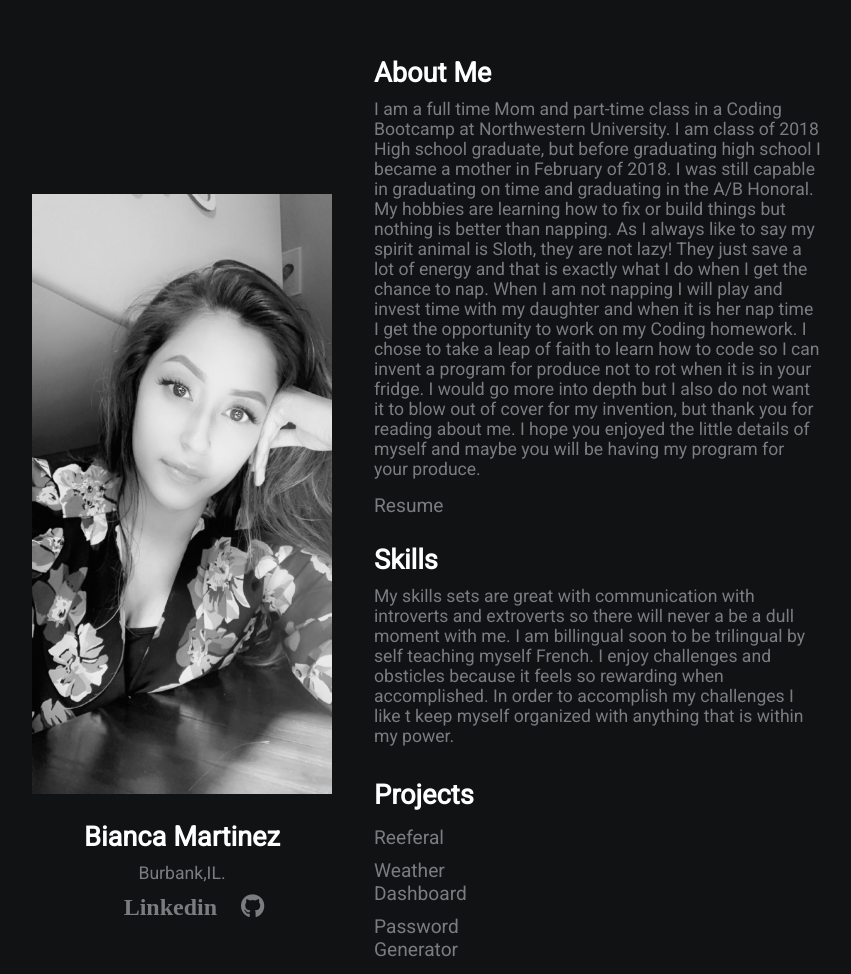
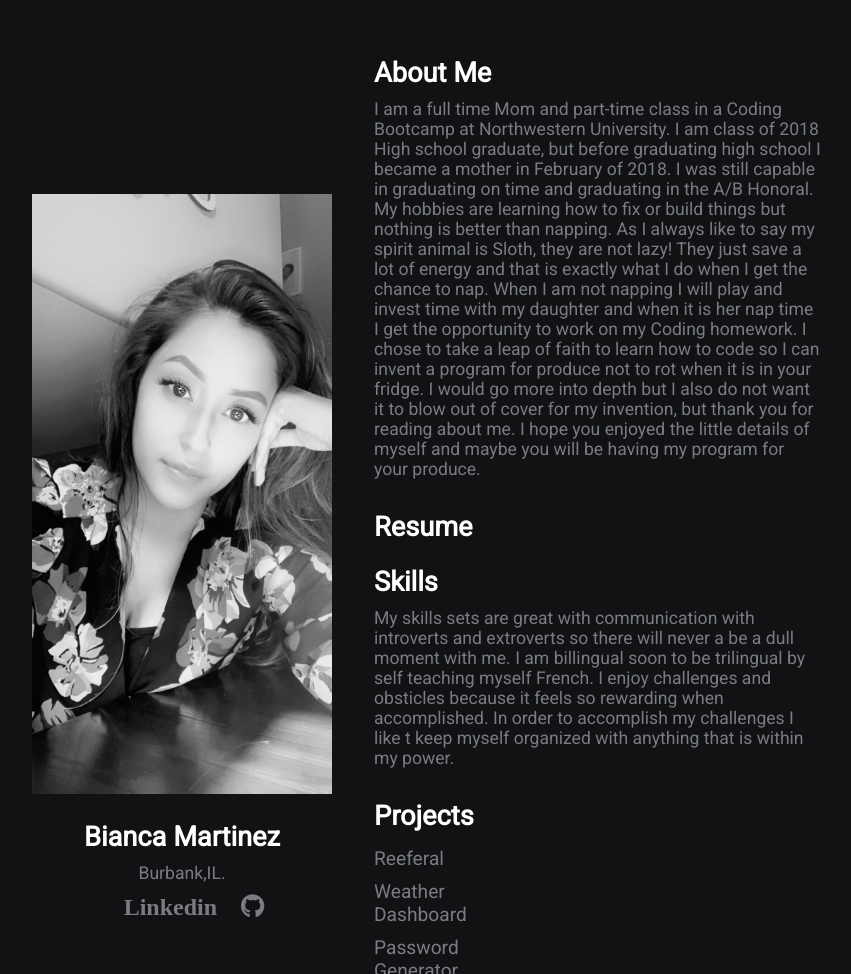
Before and after one commit to bmartinez2018/improved-portfolio, a plain HTML site: page index.html in a window 1280 px wide. Shown: the part 126-1100 px from the top of the page, without its empty margins (266-1117 px from the left). Drawn offline with Linux system fonts and the light colour scheme.

Commit message:
Update index.html

```diff
--- a/index.html
+++ b/index.html
@@ -20,7 +20,7 @@
         <div class="section-2">
             <h2>About Me</h2>
             <p>I am a full time Mom and part-time class in a Coding Bootcamp at Northwestern University. I am class of 2018 High school graduate, but before graduating high school I became a mother in February of 2018. I was still capable in graduating on time and graduating in the A/B Honoral. My hobbies are learning how to fix or build things but nothing is better than napping. As I always like to say my spirit animal is Sloth, they are not lazy! They just save a lot of energy and that is exactly what I do when I get the chance to nap. When I am not napping I will play and invest time with my daughter and when it is her nap time I get the opportunity to work on my Coding homework. I chose to take a leap of faith to learn how to code so I can invent a program for produce not to rot when it is in your fridge. I would go more into depth but I also do not want it to blow out of cover for my invention, but thank you for reading about me. I hope you enjoyed the little details of myself and maybe you will be having my program for your produce.</p>
-            <a href="resume.png">Resume</a>
+            <h2 href="resume.png">Resume</h2>
             <h2>Skills</h2>
             <p>My skills sets are great with communication with introverts and extroverts so there will never a be a dull moment with me. I am billingual soon to be trilingual by self teaching myself French. I enjoy challenges and obsticles because it feels so rewarding when accomplished. In order to accomplish my challenges I like t keep myself organized with anything that is within my power.</p>
             <h2>Projects</h2>
```
